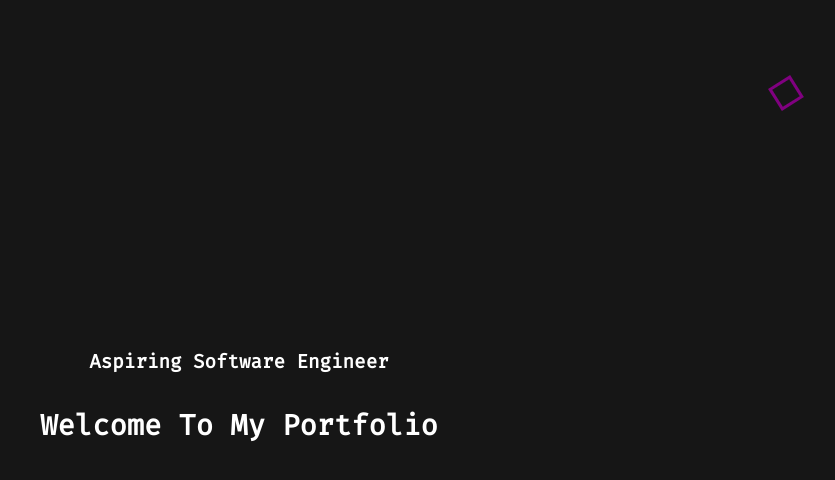
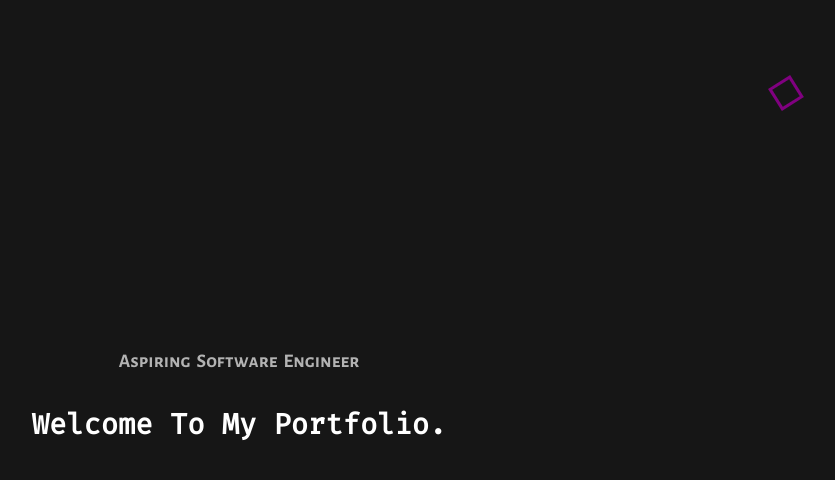
Before and after one commit to TejasK28/Portfolio, a React (Create React App) app: page / in a window 1280 px wide. Shown: the top 480 px of the page, without its empty margins (401-1236 px from the left). Built offline with nearby package versions, Linux system fonts and the light colour scheme.

Commit message:
Mini Update

```diff
--- a/public/index.html
+++ b/public/index.html
@@ -3,6 +3,7 @@
   <head>
 
     <link href="https://fonts.googleapis.com/css2?family=Fira+Code:wght@400&display=swap" rel="stylesheet">
+    <link rel="stylesheet" href="https://fonts.googleapis.com/css2?family=Alegreya+Sans+SC:wght@400;700&display=swap" />
 
 
     <meta charset="utf-8" />
--- a/src/component/HomePage.js
+++ b/src/component/HomePage.js
@@ -3,8 +3,6 @@ import './homepage.css'
 import RotatingSquare from './Square.js';
 import InfoBlock from './InfoBlock';
 import { useRef, useEffect, useState } from 'react';
-import { preLoaderAnim } from '../animations'
-import PreLoader from './PreLoader';
 
 function HomePage()
 {
@@ -14,21 +12,22 @@ function HomePage()
     return (
         <>
 
-            <div className = "homepage-container">
+        <div className="rotating-square-container">
+                <RotatingSquare />
+        </div>
 
-            <div className="rotating-square-container">
-                <RotatingSquare />
-            </div>
+        <div className = "homepage-container">
 
             <div className="headline-text">
                 <h1>Aspiring Software Engineer</h1>
             </div>
 
             <div className="main-text">
-                <h1>Welcome To My Portfolio</h1>
+                <h1>Welcome To My Portfolio.</h1>
             </div>
 
         </div>
+
         </>
     )
 }
--- a/src/component/Square.js
+++ b/src/component/Square.js
@@ -1,5 +1,6 @@
 import React from 'react';
 import { motion } from 'framer-motion';
+import './square.css';
 
 const RotatingSquare = () => {
   return (
--- a/src/component/homepage.css
+++ b/src/component/homepage.css
@@ -12,19 +12,15 @@ body {
   align-items: center;
   justify-content: center;
   color: white;
-}
-
-.rotating-square-container {
-  position: absolute;
-  top: 10vh; /* Adjust the top position to move the square down or up */
-  right: 10vh; /* Adjust the right position to move the square left or right */
+  box-sizing: border-box;
 }
 
 .headline-text {
-  font-family: 'Fira Code', monospace; /* Use the name of the font you selected */
-  color: white; /* Set the text color to plain white */
+  font-family: 'Alegreya Sans SC', sans-serif; /* Use the name of the font you selected */
+  color: #B3B3B3; /* Set the text color to plain white */
   font-size: 0.6rem; /* Adjust the font size as needed */
   font-weight: bold;
+  word-spacing: 0.2rem;
 }
 
 .main-text {
@@ -46,3 +42,11 @@ body {
     font-size: 0.8rem; /* Adjust the font size for smaller screens */
   }
 }
+
+.extension {
+  background-color: #ffffff;
+  padding: 20px;
+  box-sizing: border-box;
+  overflow-y: auto;
+  max-height: calc(100vh - 400px); /* The remaining viewport height after the welcome message */
+}
--- a/src/component/preloader.css
+++ b/src/component/preloader.css
@@ -19,7 +19,7 @@
     display: flex;
     align-items: center;
     justify-content: space-between;
-    height: 3.1vw; /* Adjust the height for responsiveness */
+    height: 2vw; /* Adjust the height for responsiveness */
     width: 30vw; /* Adjust the width for responsiveness */
     font-size: 2vw; /* Adjust the font size for responsiveness */
     font-weight: 800;
--- /dev/null
+++ b/src/component/square.css
@@ -0,0 +1,5 @@
+.rotating-square-container {
+    position: absolute;
+    top: 10vh; /* Adjust the top position to move the square down or up */
+    right: 10vh; /* Adjust the right position to move the square left or right */
+  }
```
